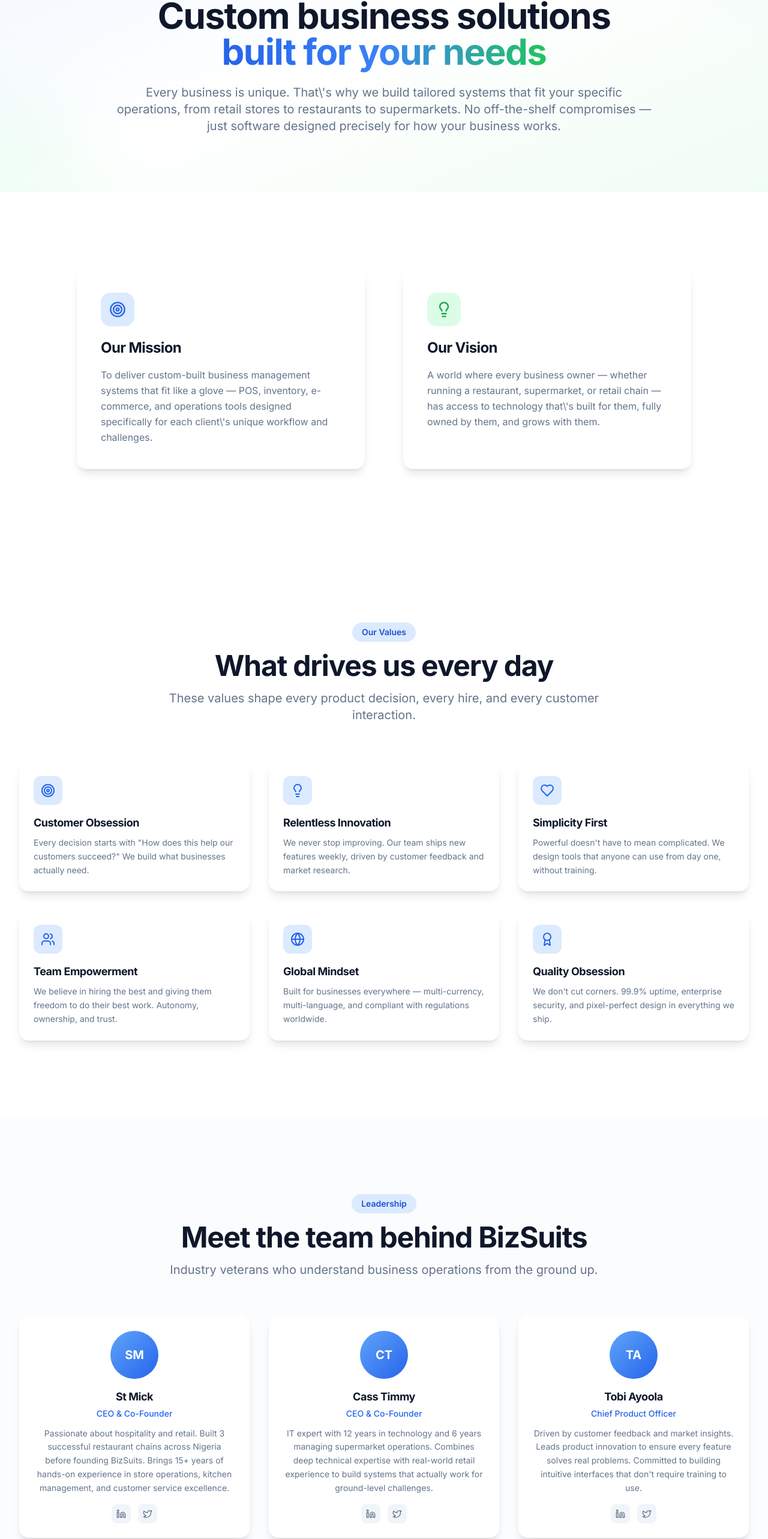
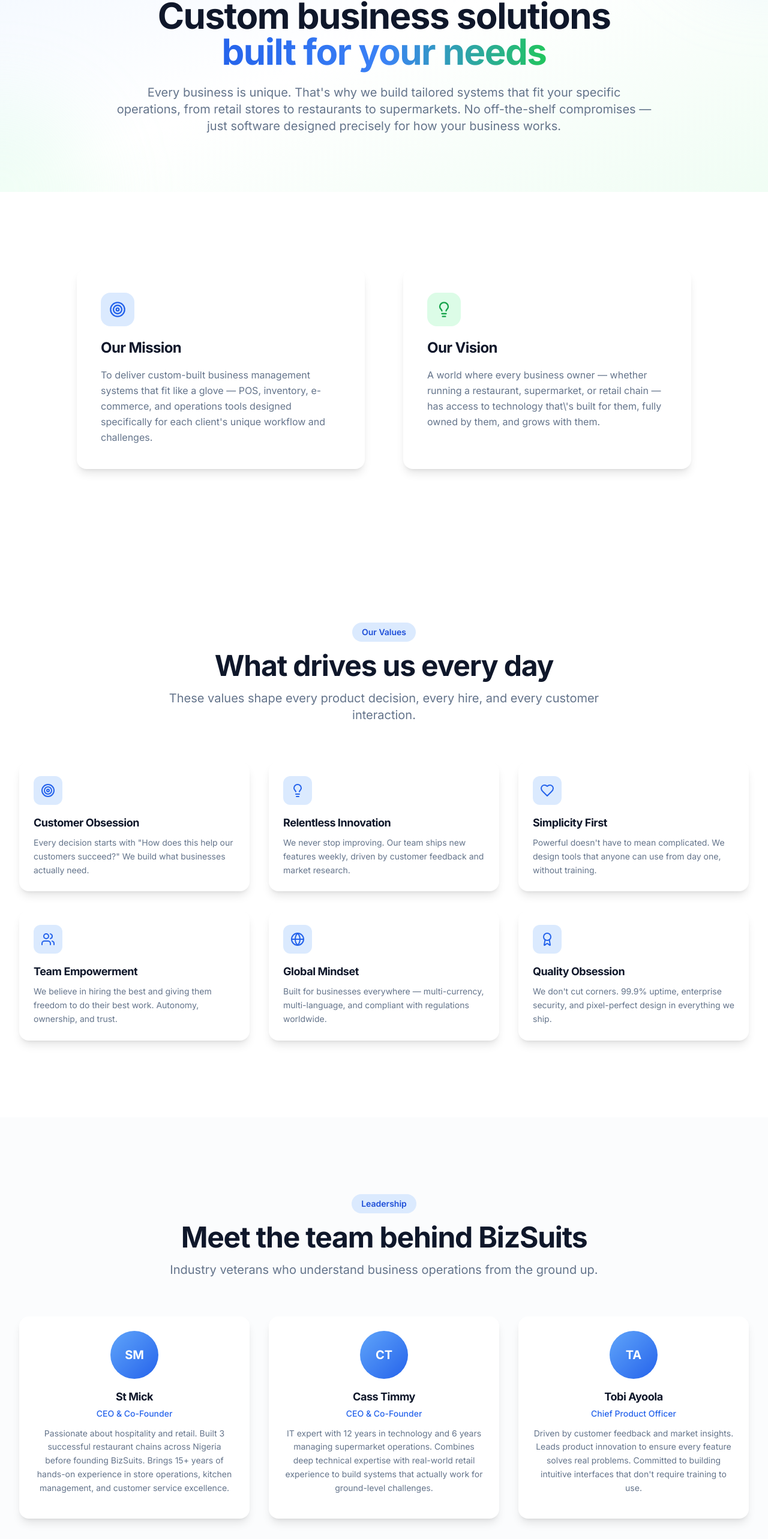
Before and after one commit to casstimmy/BSuits-Site, a Next.js app: page /about in a window 1280 px wide. Shown: the part 196-2762 px from the top of the page at 60% size. Built offline with nearby package versions, Linux system fonts and the light colour scheme.

Commit message:
improve on the webproduct optimization and ux

```diff
--- a/src/app/about/page.tsx
+++ b/src/app/about/page.tsx
@@ -96,7 +96,7 @@ export default function AboutPage() {
               <span className="gradient-text">built for your needs</span>
             </h1>
             <p className="text-lg md:text-xl text-dark-500 leading-relaxed">
-              Every business is unique. That\'s why we build tailored systems that fit your specific operations,
+              Every business is unique. That's why we build tailored systems that fit your specific operations,
               from retail stores to restaurants to supermarkets. No off-the-shelf compromises — just software
               designed precisely for how your business works.
             </p>
@@ -116,7 +116,7 @@ export default function AboutPage() {
               <p className="text-dark-500 leading-relaxed">
                 To deliver custom-built business management systems that fit like a glove —
                 POS, inventory, e-commerce, and operations tools designed specifically for
-                each client\'s unique workflow and challenges.
+                each client's unique workflow and challenges.
               </p>
             </Card>
             <Card elevated padding="lg">
@@ -175,14 +175,7 @@ export default function AboutPage() {
                 <h3 className="text-lg font-bold text-dark-900 mb-1">{person.name}</h3>
                 <p className="text-sm font-medium text-primary-600 mb-3">{person.role}</p>
                 <p className="text-sm text-dark-500 leading-relaxed mb-4">{person.bio}</p>
-                <div className="flex items-center justify-center gap-3">
-                  <a href="#" className="w-8 h-8 rounded-lg bg-dark-100 flex items-center justify-center hover:bg-primary-100 transition-colors">
-                    <Linkedin className="w-4 h-4 text-dark-500" />
-                  </a>
-                  <a href="#" className="w-8 h-8 rounded-lg bg-dark-100 flex items-center justify-center hover:bg-primary-100 transition-colors">
-                    <Twitter className="w-4 h-4 text-dark-500" />
-                  </a>
-                </div>
+                {/* Social links removed as requested */}
               </Card>
             ))}
           </div>
```
Also changed, not shown: public/images/Point of sales preview.png.
